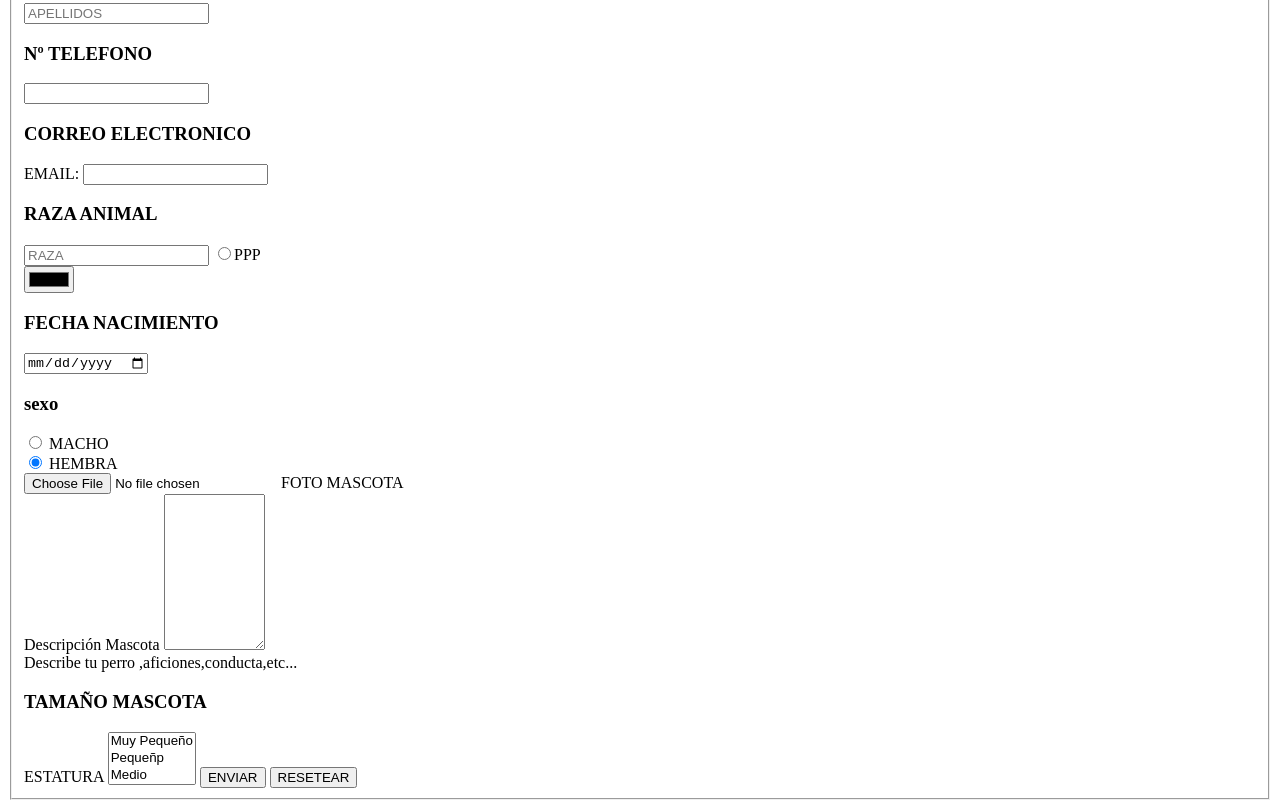
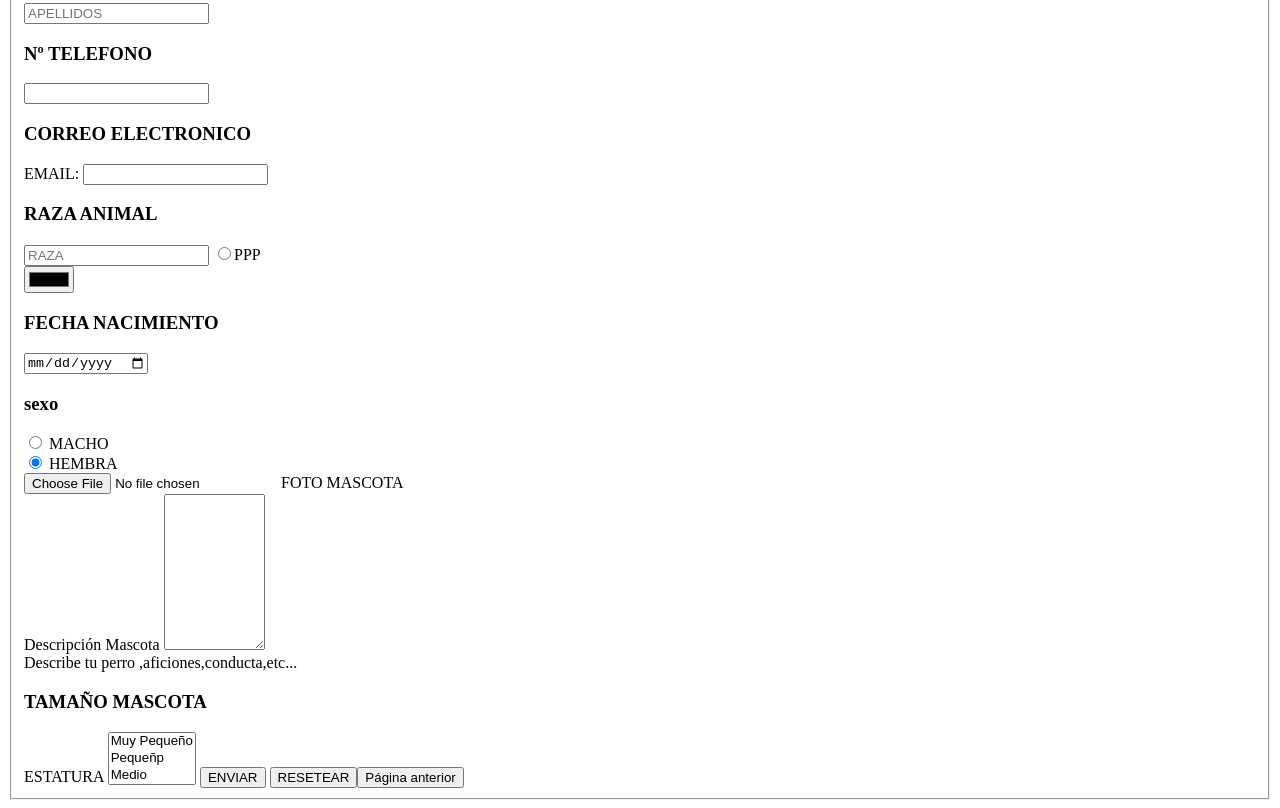
Before and after one commit to mpfzape/Tareas02_Lmsgi, a plain HTML site: page Formulario01.html in a window 1280 px wide. Shown: the part 321-1129 px from the top of the page. Drawn offline with Linux system fonts and the light colour scheme.

Commit message:
Update Formulario01.html

```diff
--- a/Formulario01.html
+++ b/Formulario01.html
@@ -41,7 +41,7 @@
         <option value="m">Medio</option>
         <option value="l">Grande</option>
       </select>
-      <input type="submit" value="ENVIAR"> <input type="reset" value="RESETEAR"></br>
+      <input type="submit" value="ENVIAR"> <input type="reset" value="RESETEAR"><input type="button" value="Página anterior" onClick="history.go(-1);"></br>
       <form action="mailto:mpolfran@gmail.com" enctype="text/plain" method="post" target="_blacnk"></form>
     </fieldset>
   </form>
```
